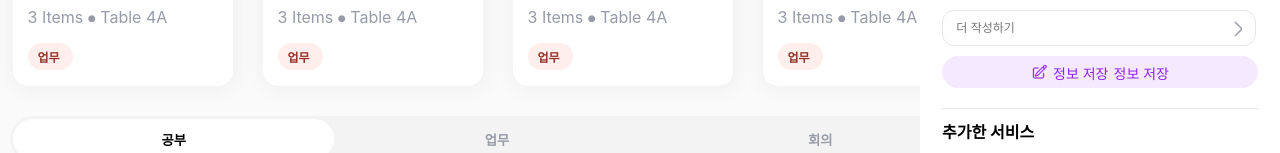
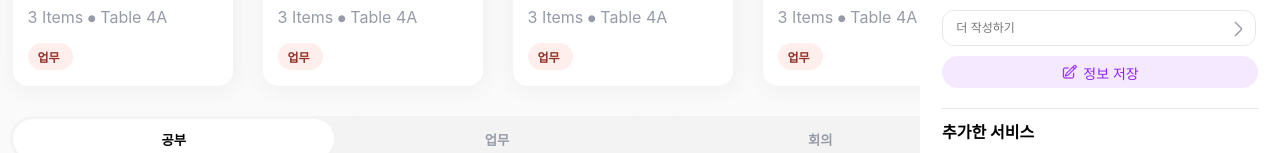
Before and after one commit to rehythmproject/frontend, a React (Create React App) app: page /availableModel in a window 1280 px wide. Shown: the part 188-341 px from the top of the page. Built offline with nearby package versions, Linux system fonts and the light colour scheme.

Commit message:
사이드화면 퍼블리싱완료

```diff
--- a/src/components/AvailableModel/PlusInformation.jsx
+++ b/src/components/AvailableModel/PlusInformation.jsx
@@ -13,7 +13,6 @@ const PlusInformation = () => {
         <button className="add-button">
           <div className='add-div'>
             <img src="./images/pencil-square.png" alt="편집" style={{background:'none', width:'17px'}}/>
-            <span className='Add-span'> 정보 저장 </span>
             <span> 정보 저장 </span>
           </div>
         </button>
```
